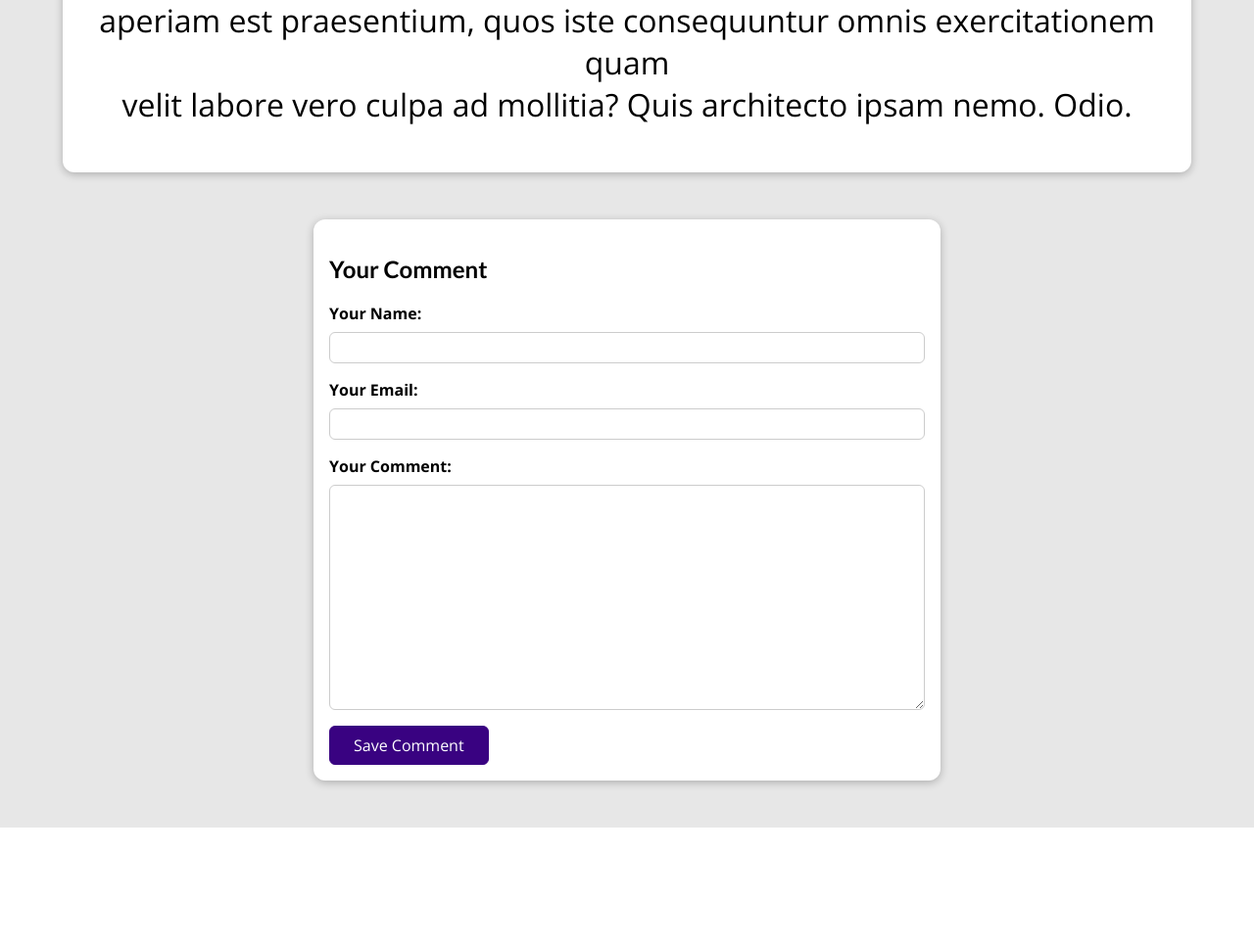
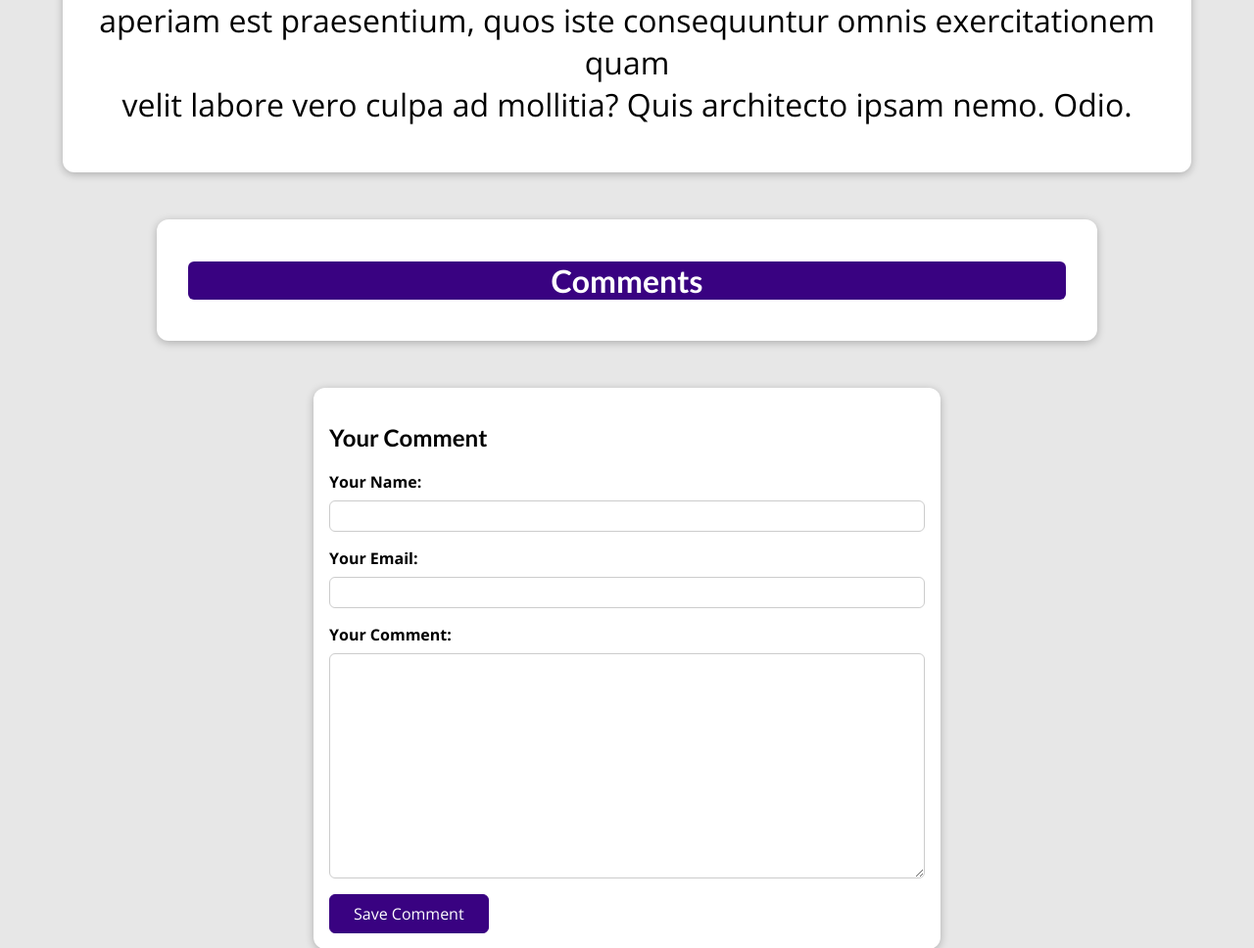
Before and after one commit to BillStephens2022/Blog-Django, a Django app: a page that uses blog/templates/blog/post-detail.html in a window 1280 px wide. Shown: the part 1028-1996 px from the top of the page at 98% size. Before the commit the page ends 1873 px from the top, so only its background shows below. Run offline with Django 5.2, Linux system fonts and the light colour scheme; data comes from the database, SQL or seed files in the repository; both versions use the stored data as it was after the commit.

Commit message:
rendered comments and styled, added to admin page

```diff
--- a/blog/admin.py
+++ b/blog/admin.py
@@ -1,6 +1,6 @@
 from django.contrib import admin
 
-from .models import Post, Author, Tag
+from .models import Post, Author, Tag, Comment
 # Register your models here.
 
 class PostAdmin(admin.ModelAdmin):
@@ -8,6 +8,10 @@ class PostAdmin(admin.ModelAdmin):
     list_display = ("title", "date", "author",)
     prepopulated_fields = {"slug": ("title",)}
 
+class CommentAdmin(admin.ModelAdmin):
+    list_display = ("user_name", "post")
+
 admin.site.register(Post, PostAdmin)
 admin.site.register(Author)
 admin.site.register(Tag)
+admin.site.register(Comment, CommentAdmin)
--- a/blog/models.py
+++ b/blog/models.py
@@ -33,6 +33,9 @@ class Post(models.Model):
         Author, on_delete=models.SET_NULL, null=True, related_name="posts")
     tags = models.ManyToManyField(Tag)
 
+    def __str__(self):
+        return self.title
+
 
 class Comment(models.Model):
     user_name = models.CharField(max_length=120)
--- a/blog/static/blog/post-detail.css
+++ b/blog/static/blog/post-detail.css
@@ -168,3 +168,44 @@ p {
   padding: 0.25rem 1.5rem;
   border-radius: 6px;
 }
+
+#comments {
+  padding: 1rem 2rem;
+  margin: 3rem auto;
+  width: 90%;
+  max-width: 60rem;
+  border-radius: 12px;
+  background-color: white;
+  box-shadow: 0 2px 8px rgba(0, 0, 0, 0.25);
+}
+
+#comments-header {
+  font-size: 2rem;
+  text-align: center;
+  background-color: #390281;
+  color: white !important;
+  border-radius: 6px;
+}
+
+#comments ul {
+  list-style: none;
+  margin: 0;
+  padding: 0;
+}
+
+#comments li {
+  margin-bottom: 1rem;
+  border-bottom: 2px solid #ccc;
+}
+
+#comments li:last-of-type {
+  border-bottom: none;
+}
+
+#comments h2 {
+  color: #464646;
+}
+
+#comments p {
+  text-align: left;
+}
--- a/blog/templates/blog/post-detail.html
+++ b/blog/templates/blog/post-detail.html
@@ -38,6 +38,18 @@
     {{ post.content|linebreaks }}
   </main>
 
+  <section id="comments">
+    <h2 id="comments-header">Comments</h2>
+    <ul>
+      {% for comment in comments %}
+      <li>
+        <h2>{{ comment.user_name }}</h2>
+        <p>{{ comment.text|linebreaks}}</p>
+      </li>
+      {% endfor %}
+    </ul>
+  </section>
+
   <section id="comment-form">
     <h2>Your Comment</h2>
     <form action="{% url "post-detail-page" post.slug %}" method="POST">
--- a/blog/views.py
+++ b/blog/views.py
@@ -35,7 +35,8 @@ class SinglePostView(View):
         context = {
             "post": post,
             "post_tags": post.tags.all(),
-            "comment_form": CommentForm()
+            "comment_form": CommentForm(),
+            "comments": post.comments.all().order_by("-id")
         }
         return render(request, "blog/post-detail.html", context)
 
@@ -54,7 +55,8 @@ class SinglePostView(View):
         context = {
             "post": post,
             "post_tags": post.tags.all(),
-            "comment_form": comment_form
+            "comment_form": comment_form,
+            "comments": post.comments.all().order_by("-id")
         }
 
         return render(request, "blog/post-detail.html", context)
```
Also changed, not shown: db.sqlite3.
